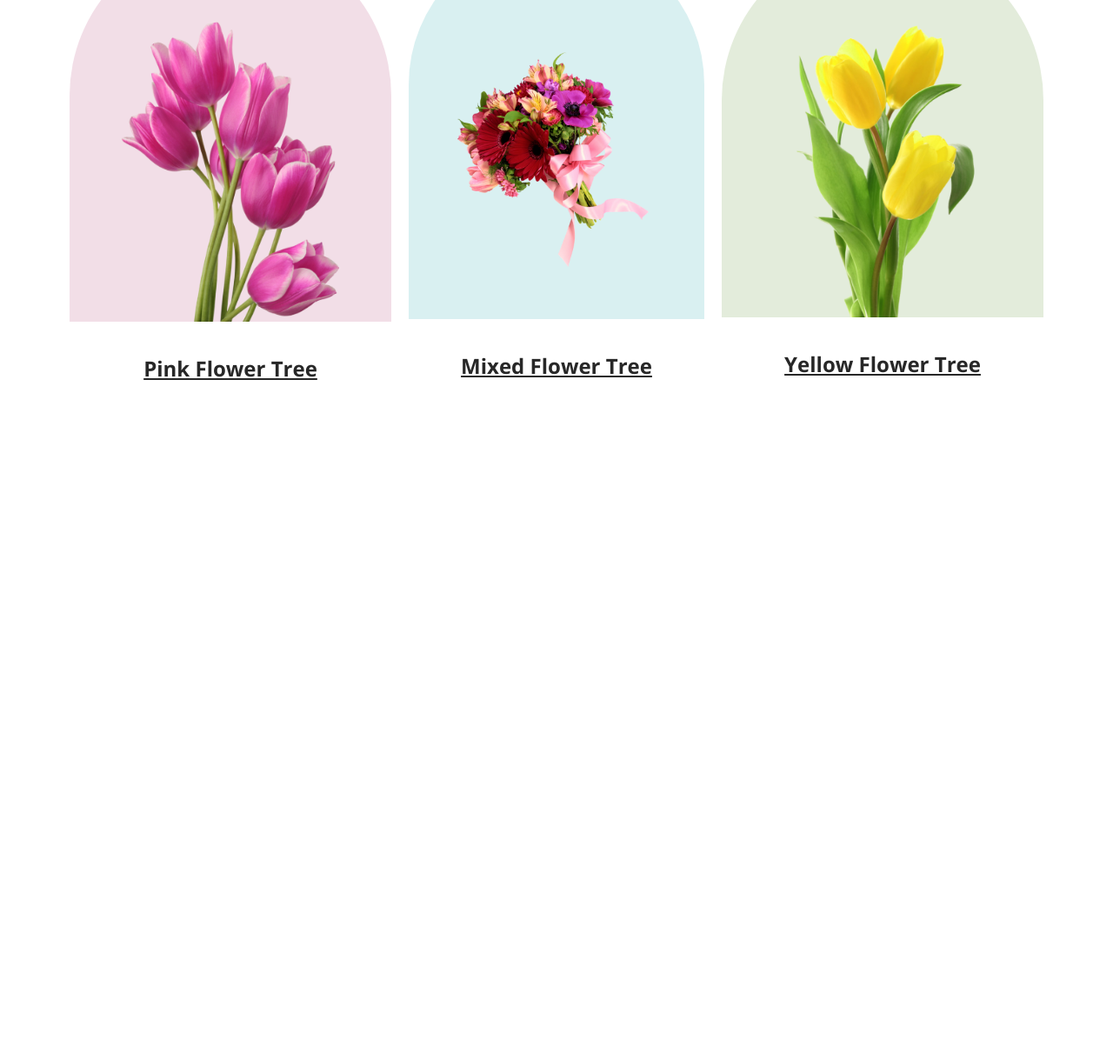
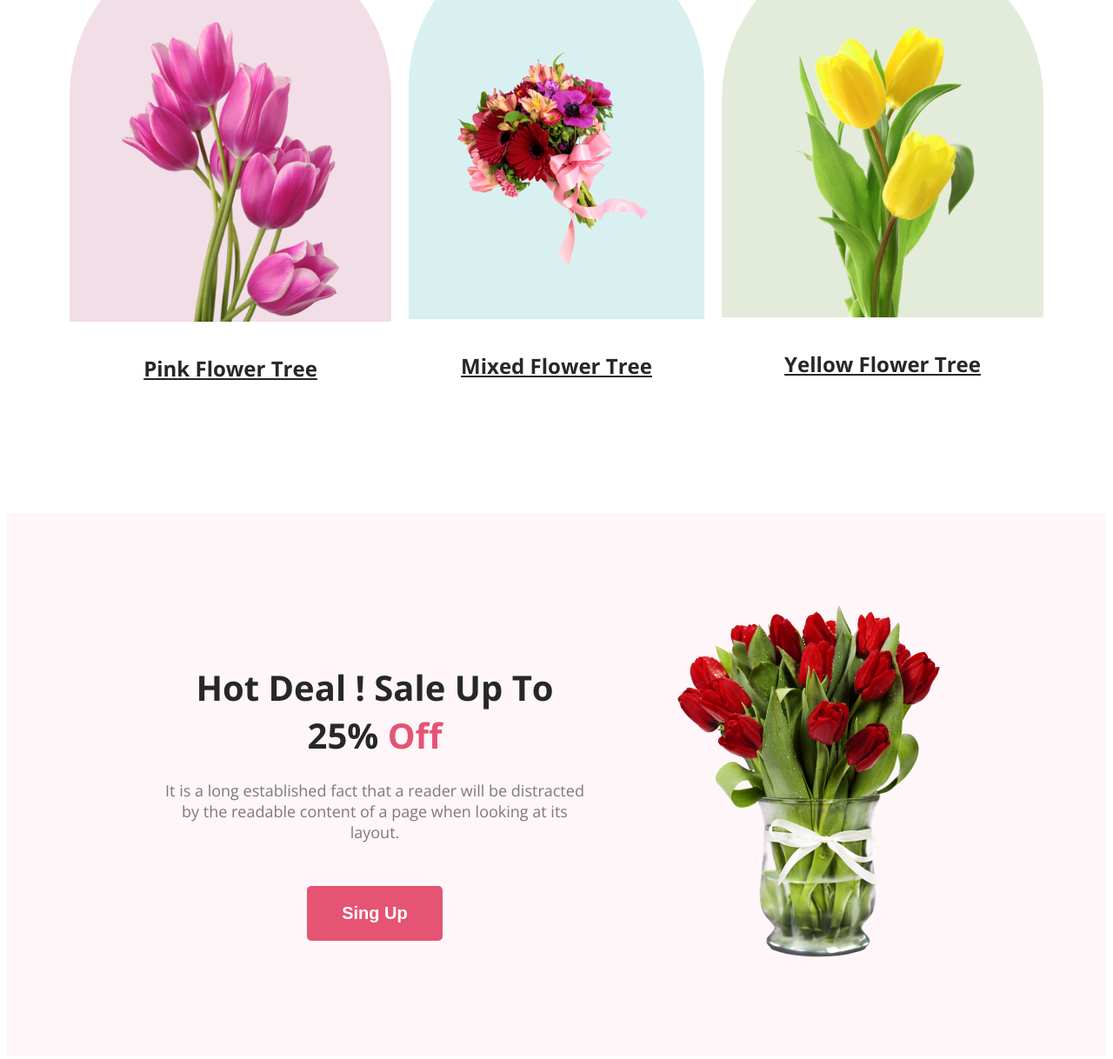
Before and after one commit to mostaqurrahman/ph-reset-assignment1, a plain HTML site: page index.html in a window 1280 px wide. Shown: the part 1071-2289 px from the top of the page at 87% size. Before the commit the page ends 1519 px from the top, so only its background shows below. Drawn offline with nearby package versions, Linux system fonts and the light colour scheme.

Commit message:
added hot deal section

```diff
--- a/index.html
+++ b/index.html
@@ -43,6 +43,22 @@
                 </div>
             </div>
         </section>
+
+        <!---------------------------------------
+                    Hot Deal Section
+        ---------------------------------------->
+        <section class="hot-deal">
+            <div class="hot-deal-container">
+                <div class="hot-deal-content">
+                    <h3 class="section-title">Hot Deal ! Sale Up To 25% <span style="color: #E55473;">Off</span></h3>
+                    <p class="section-description">It is a long established fact that a reader will be distracted by the readable content of a page when looking at its layout.</p>
+                    <button class="btn-primary">Sing Up</button>
+                </div>
+                <div class="hot-deal-img">
+                    <img src="./Flower Asset/pngwing 8.png" alt="">
+                </div>
+            </div>
+        </section>
     </main>
     <footer>
     </footer>
--- a/styles/flower.css
+++ b/styles/flower.css
@@ -30,6 +30,7 @@ body {
     font-size: 18px;
     font-weight: 400;
     margin-top: 0px;
+    margin-bottom: 50px;
 }
 
 /*--------------------------
@@ -107,3 +108,21 @@ body {
     font-weight: 700;
     text-decoration-line: underline;
 }
+/*---------------------------------
+        Hot Deal Section
+---------------------------------*/
+
+.hot-deal{
+    margin-top: 150px;
+    background: rgba(229, 84, 115, 0.05);
+}
+.hot-deal-container{
+    display: flex;
+    gap: 100px;
+    padding: 100px 180px;
+    align-items: center;
+}
+.hot-deal-content{
+    text-align: center;
+    align-items: center;
+}
```
